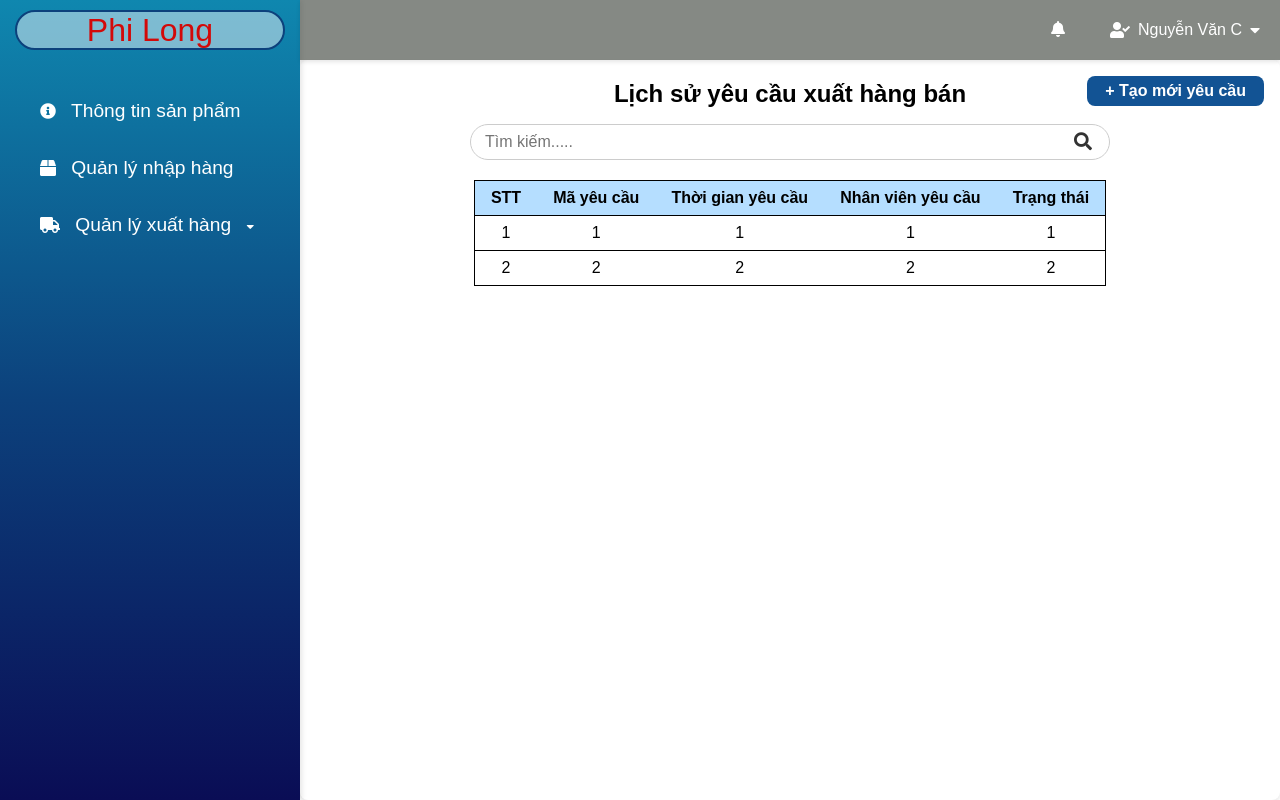
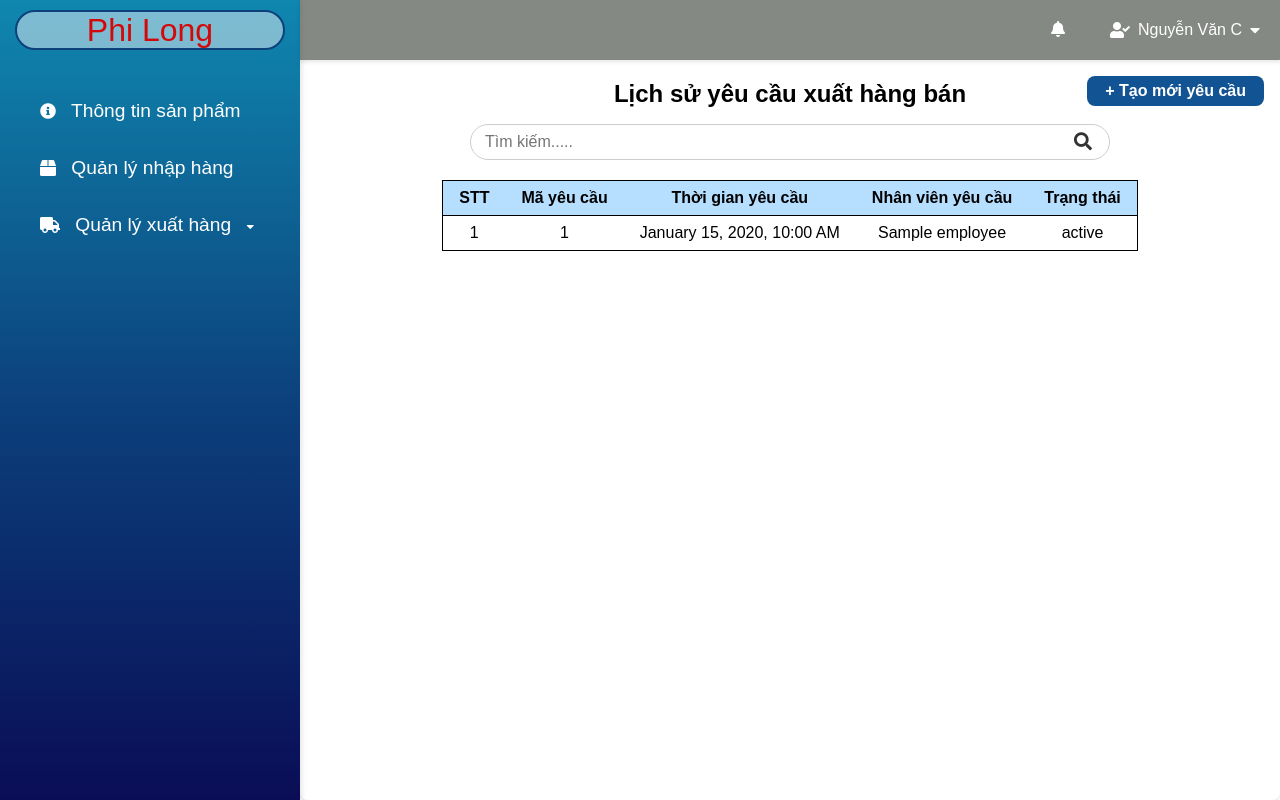
Before and after one commit to vinhthai2905/warehouse-management, a Django app: template templates/sale_staff/export-request.html in a window 1280 px wide. Run offline with Django 5.2, Linux system fonts and the light colour scheme; the template is opened without the code that fills it: most values are stand-ins (such as "Sample title", 1, 10 or a date in 2020).

Commit message:
feat: create displaying data in export requests

```diff
--- a/sale_staff/urls.py
+++ b/sale_staff/urls.py
@@ -6,8 +6,8 @@ urlpatterns = [
     path('', views.home, name='home'),
     path('product/', views.product_info, name='product-info'),
     path('inventory/', views.inventory_management, name='inventory-management'),
-    path('export/', views.export_request, name='export-request'),
-    path('request-status/', views.request_status, name='request-status')
+    path('exports/', views.export_request, name='export-request'),
+    path('export/details', views.export_detail, name='export-detail')
 
 
 ]
--- a/templates/includes/sale_staff/side-bar.html
+++ b/templates/includes/sale_staff/side-bar.html
@@ -17,7 +17,7 @@
                 </a>
             </li>
             <li>
-                <a href="{% url 'request-status' %}">
+                <a href="{% url 'export-detail' %}">
                     <i class="fas fa-tasks icon"></i> Trạng thái yêu cầu
                 </a>
             </li>
--- a/templates/sale_staff/export-request.html
+++ b/templates/sale_staff/export-request.html
@@ -38,20 +38,15 @@
                 </tr>
             </thead>
             <tbody>
-                <tr>
-                    <td>1</td>
-                    <td>1</td>
-                    <td>1</td>
-                    <td>1</td>
-                    <td>1</td>
-                </tr>
-                <tr>
-                    <td>2</td>
-                    <td>2</td>
-                    <td>2</td>
-                    <td>2</td>
-                    <td>2</td>
-                </tr>
+                {% for e_request in export_request_dict %}
+                    <tr onclick="window.location.href='{% url 'export-detail' %}?request_id={{ e_request.id }}&status={{ e_request.status}}'" >
+                        <td>{{ forloop.counter }}</td>
+                        <td>{{ e_request.id }}</td>
+                        <td>{{ e_request.date|date:"F j, Y, g:i A" }}</td>
+                        <td>{{ e_request.employee }}</td>
+                        <td>{{ e_request.status }}</td>
+                    </tr>
+                {% endfor %}
             </tbody>
         </table>
     </section>
```
Also changed, not shown: sale_staff/views.py (+18 -3 lines).
